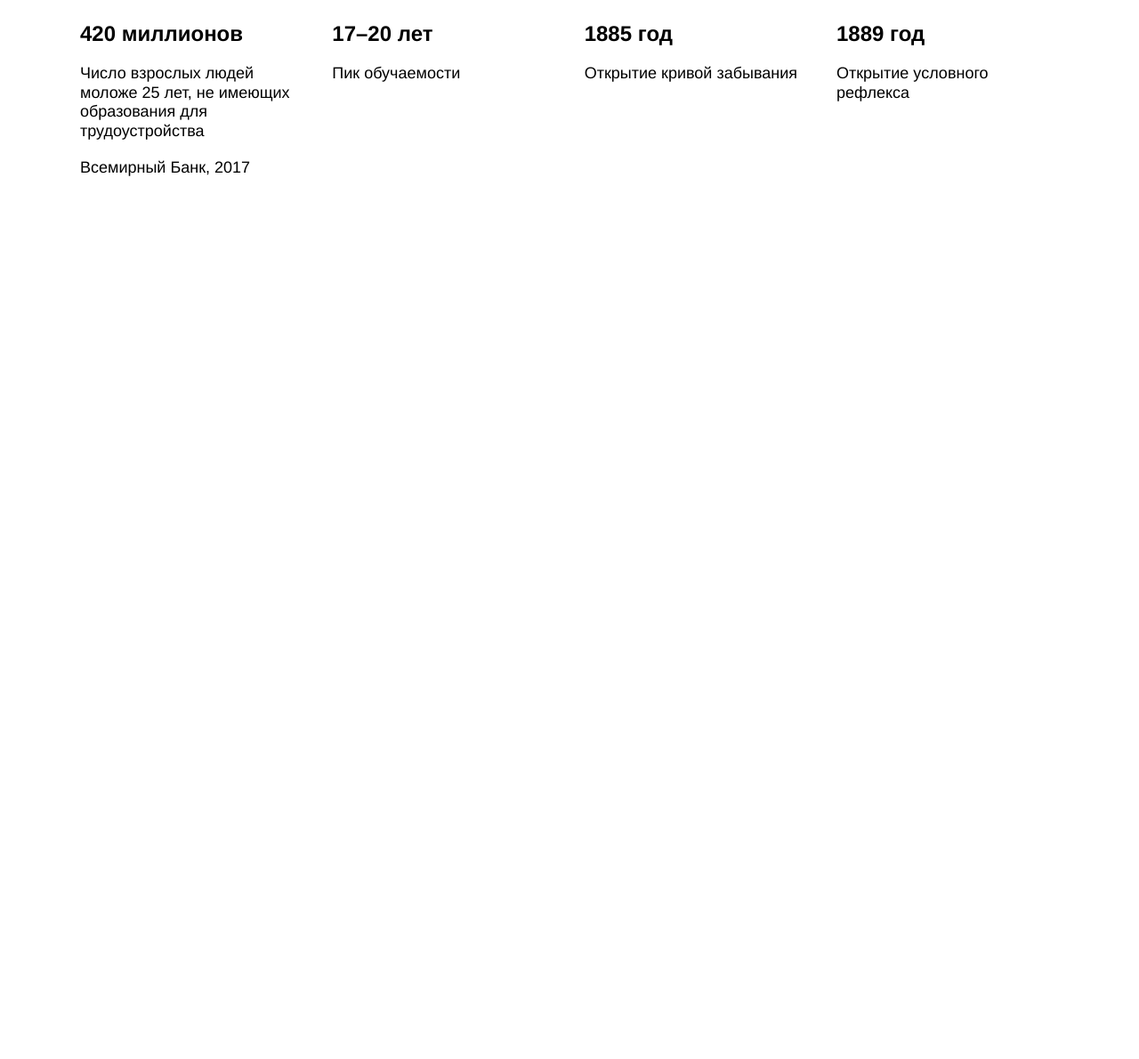
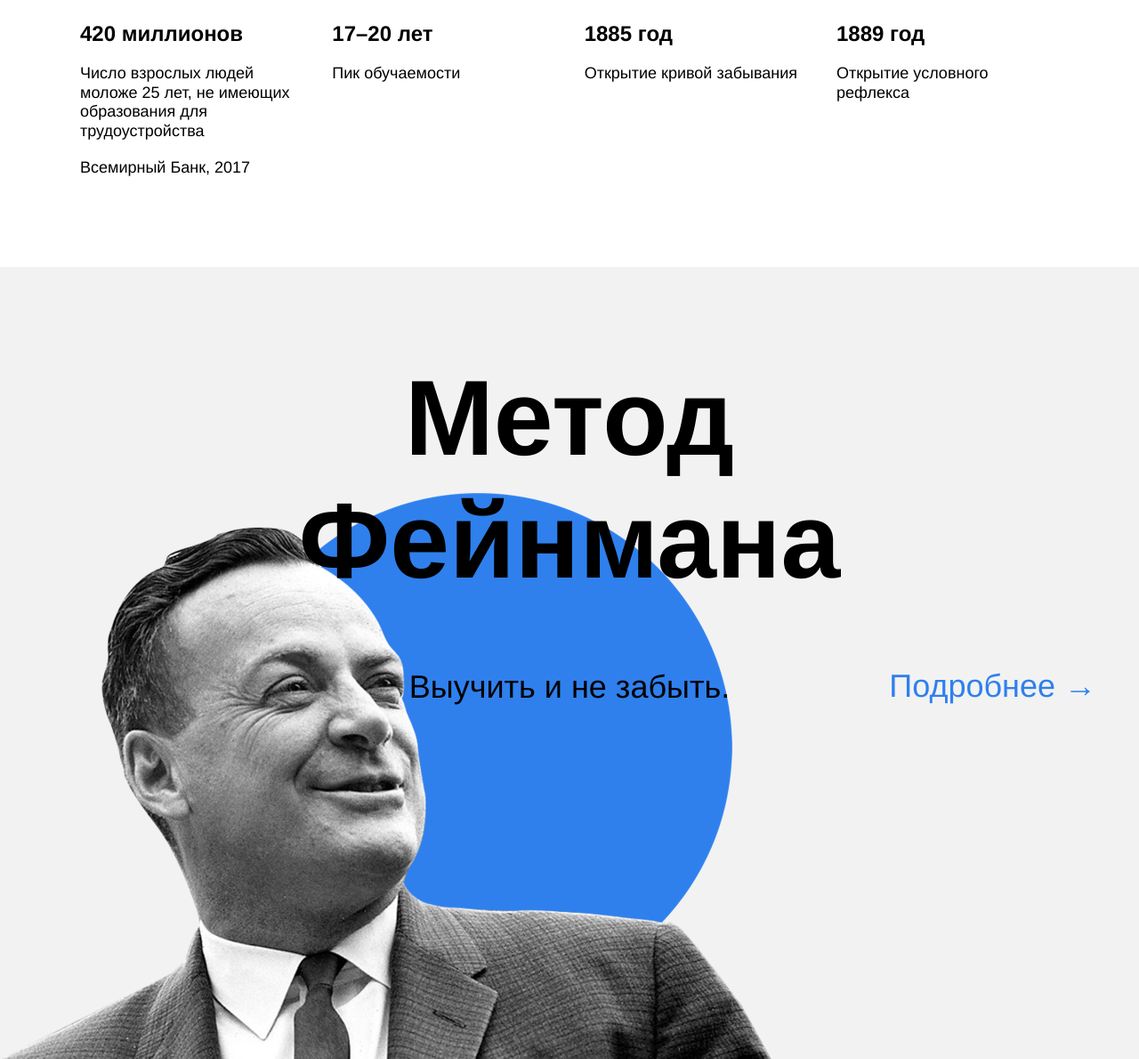
Before and after one commit to Ilin-Dmitry/how-to-learn, a plain HTML site: page index.html in a window 1280 px wide. Shown: the part 1707-2897 px from the top of the page at 89% size. Before the commit the page ends 2007 px from the top, so only its background shows below. Drawn offline with Linux system fonts and the light colour scheme.

Commit message:
feynman finished

```diff
--- a/index.html
+++ b/index.html
@@ -66,11 +66,12 @@
             <h4 class="table__heading">1889 год</h4>
             <p class="table__text">Открытие условного рефлекса</p>
           </li>
-
-
       </section>
 
       <section class="feynman">
+        <h2 class="feynman__title">Метод Фейнмана</h2>
+        <h3 class="feynman__subtitle">Выучить и не забыть.</h3>
+        <a class="feynman__link" href="#">Подробнее &#8594</a>
       </section>
 
       <section class="kaufman">
--- a/styles/style.css
+++ b/styles/style.css
@@ -210,6 +210,52 @@
 
 
 
+/* ===  ===  ===
+      FEYNMAN
+   ===  ===  === */
+
+.feynman {
+  position: relative;
+  box-sizing: border-box;
+  width: 100%;
+  height: 890px;
+  padding: 0;
+  text-align: center;
+  background-color: #f2f2f2;
+  background-image: url('../images/feynman.png');
+  background-repeat: no-repeat;
+  background-position: bottom left;
+  background-size: 867px 637px;
+}
+
+.feynman__title {
+  width: 648px;
+  line-height: 1.15;
+  font-size: 120px;
+  font-weight: 600;
+  margin: 0 auto;
+  padding: 100px 0 70px;
+}
+
+.feynman__subtitle {
+  line-height: 51px;
+  font-size: 36px;
+  font-weight: 400;
+  margin: 0;
+}
+
+.feynman__link {
+  position: absolute;
+  top: 50%;
+  right: 48px;
+  line-height: 51px;
+  font-size: 36px;
+  font-weight: 400;
+  color: #2f80ed;
+  text-decoration: none;
+}
+
+
 
 
 
```
